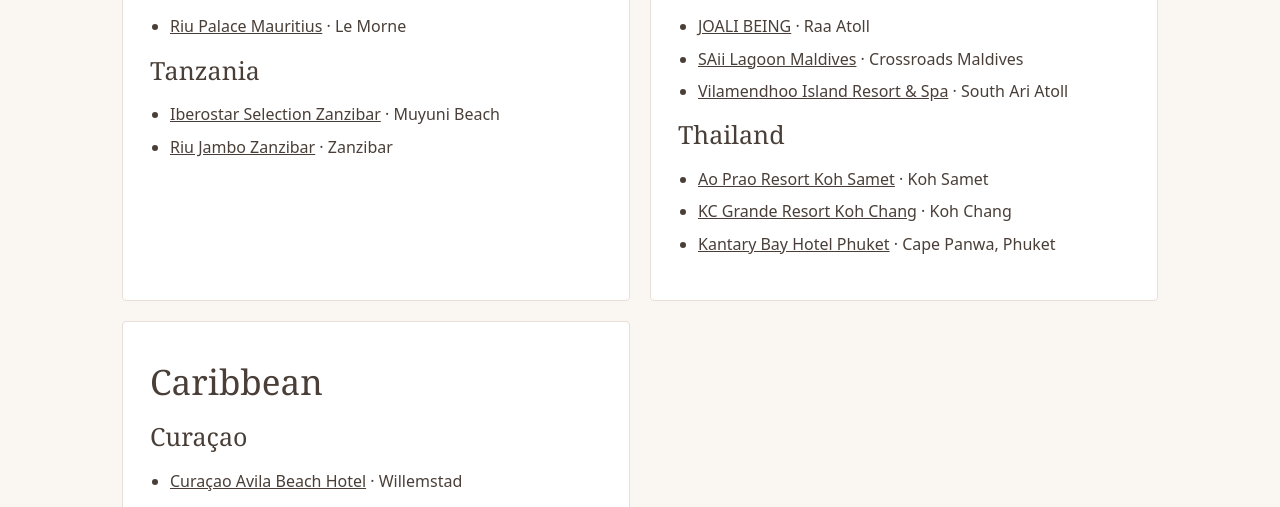
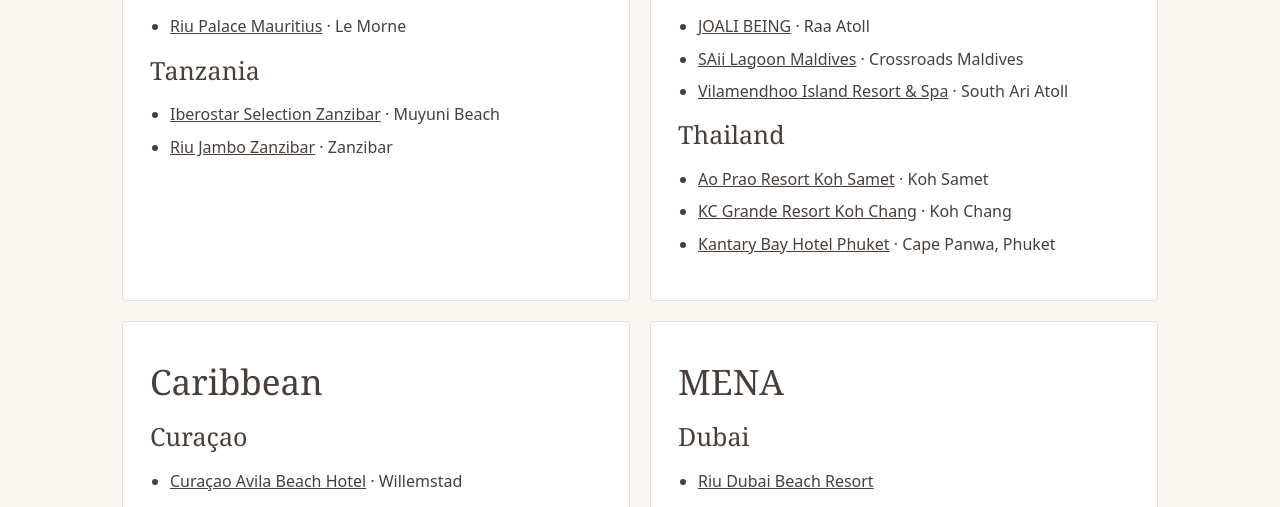
Before and after one commit to Dexy27/curated-hotel-hunter, a plain HTML site: page destinations.html in a window 1280 px wide. Shown: the part 417-924 px from the top of the page. Drawn offline with Linux system fonts and the light colour scheme.

Commit message:
Add Dubai under MENA in Destinations

```diff
--- a/destinations.html
+++ b/destinations.html
@@ -40,5 +40,12 @@
         <li><a href="punta-cana-princess.html">Punta Cana Princess</a> · Bávaro, Punta Cana</li>
       </ul>
     </section>
+    <section class="card" aria-labelledby="region-mena">
+      <h2 id="region-mena">MENA</h2>
+      <h3>Dubai</h3>
+      <ul>
+        <li><a href="riu-dubai.html">Riu Dubai Beach Resort</a></li>
+      </ul>
+    </section>
   </div>
 </main><footer>Curated Hotel Hunter · Luxury is in the find. · Make memories for less.<div><a href="about.html">About</a><a href="hotel-finds.html">Hotel Finds</a><a href="disclosures.html">Disclosures & privacy</a><a href="privacy-policy.html">Privacy Policy</a></div></footer></body></html>
```
